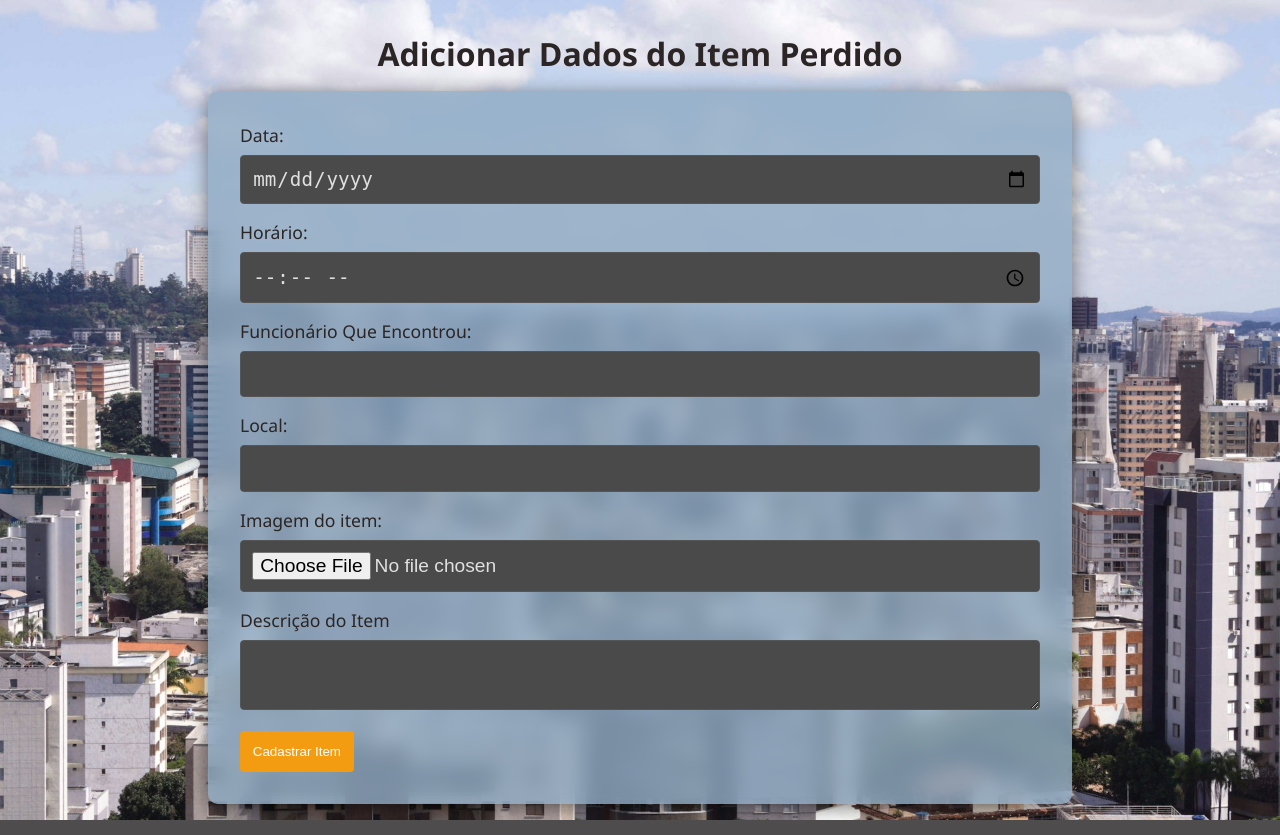
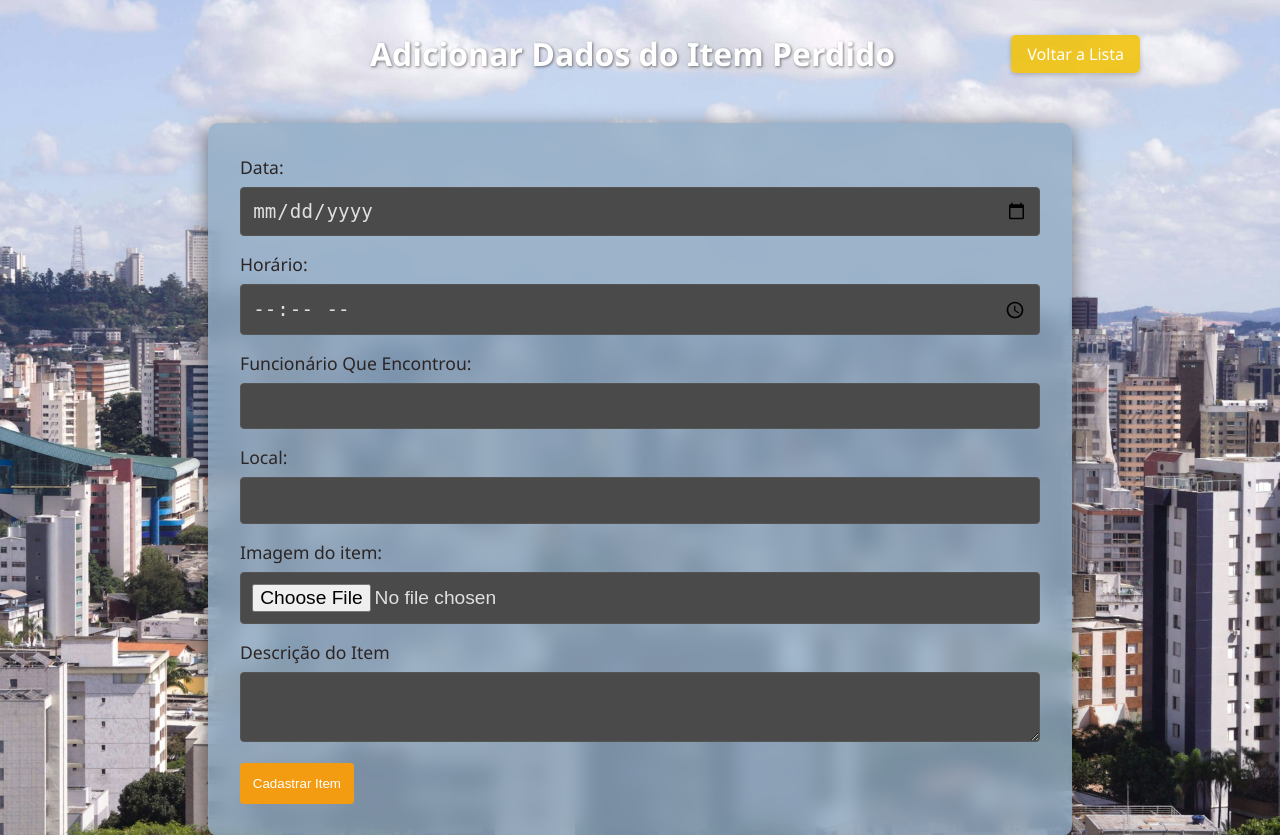
Before and after one commit to vazimm/Achados-e-Perdidos, a Flask app: template src/app/templates/dashboard/new_item.html in a window 1280 px wide. Shown: the top 835 px of the page. Run offline with Flask 2, Linux system fonts and the light colour scheme; the template is opened without the code that fills it, so the values that code supplies are empty.

Commit message:
adicionado botão para retornar a lista de itens

```diff
--- a/src/app/controllers/dashboard_controller.py
+++ b/src/app/controllers/dashboard_controller.py
@@ -160,6 +160,7 @@ def submit_request_item():
     msg.body = f"""
 Email: {user.email}
 Nome: {user.name}
+CPF: {user.cpf}
 
 Assunto: Recuperar item
 
--- a/src/app/static/css/style_admin.css
+++ b/src/app/static/css/style_admin.css
@@ -12,10 +12,55 @@ body {
 
 }
 
+header {
+    width: 85%;
+    max-width: 1000px;
+    display: flex;
+    justify-content: space-between;
+    align-items: center;
+    margin-bottom: 2rem;
+}
+
 header h1 {
     margin: 1rem 0;
-    color: #2b2525;
-    /* Cor do título do painel */
+}
+
+/* Melhorias no header */
+.header-content h1 {
+    color: white;
+    text-shadow: 1px 1px 3px rgba(0, 0, 0, 0.5);
+}
+
+/* Por favor alguém alinhe o h1 de forma normal */
+.header-content .alinhamento {
+    padding-left: 23%;
+}
+
+.header-content {
+    display: flex;
+    justify-content: space-between;
+    align-items: center;
+    width: 100%;
+}
+
+.btn-logout {
+    padding: 8px 16px;
+    background-color: rgba(241, 196, 15, 0.9);
+    color: white;
+    border-radius: 5px;
+    text-decoration: none;
+    font-weight: 500;
+    transition: all 0.3s ease;
+    border: none;
+    cursor: pointer;
+    font-size: 1rem;
+    box-shadow: 0 2px 5px rgba(0, 0, 0, 0.2);
+}
+
+.btn-logout:hover {
+    background-color: rgba(241, 196, 15, 1);
+    transform: translateY(-1px);
+    box-shadow: 0 3px 8px rgba(0, 0, 0, 0.3);
 }
 
 main {
--- a/src/app/templates/dashboard/new_item.html
+++ b/src/app/templates/dashboard/new_item.html
@@ -10,7 +10,14 @@
     </head>
     <body>
         <header>
-            <h1>Adicionar Dados do Item Perdido</h1>
+            <div class="header-content">
+                <h1 class="alinhamento">Adicionar Dados do Item Perdido</h1>
+                <a
+                    href="{{ url_for('dashboard.admin_dashboard') }}"
+                    class="btn-logout"
+                    >Voltar a Lista</a
+                >
+            </div>
         </header>
         <main>
             <form
```
Also changed, not shown: src/app/static/css/style_request.css (+28 -16 lines).
